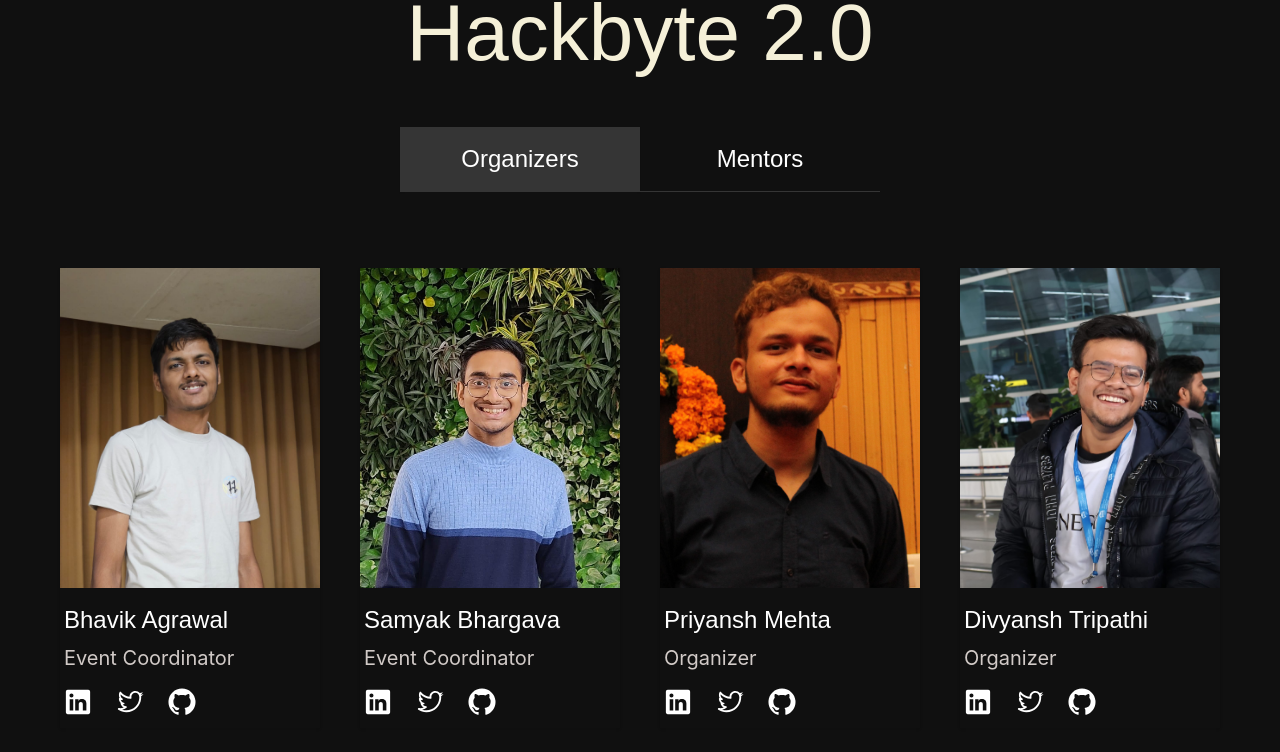
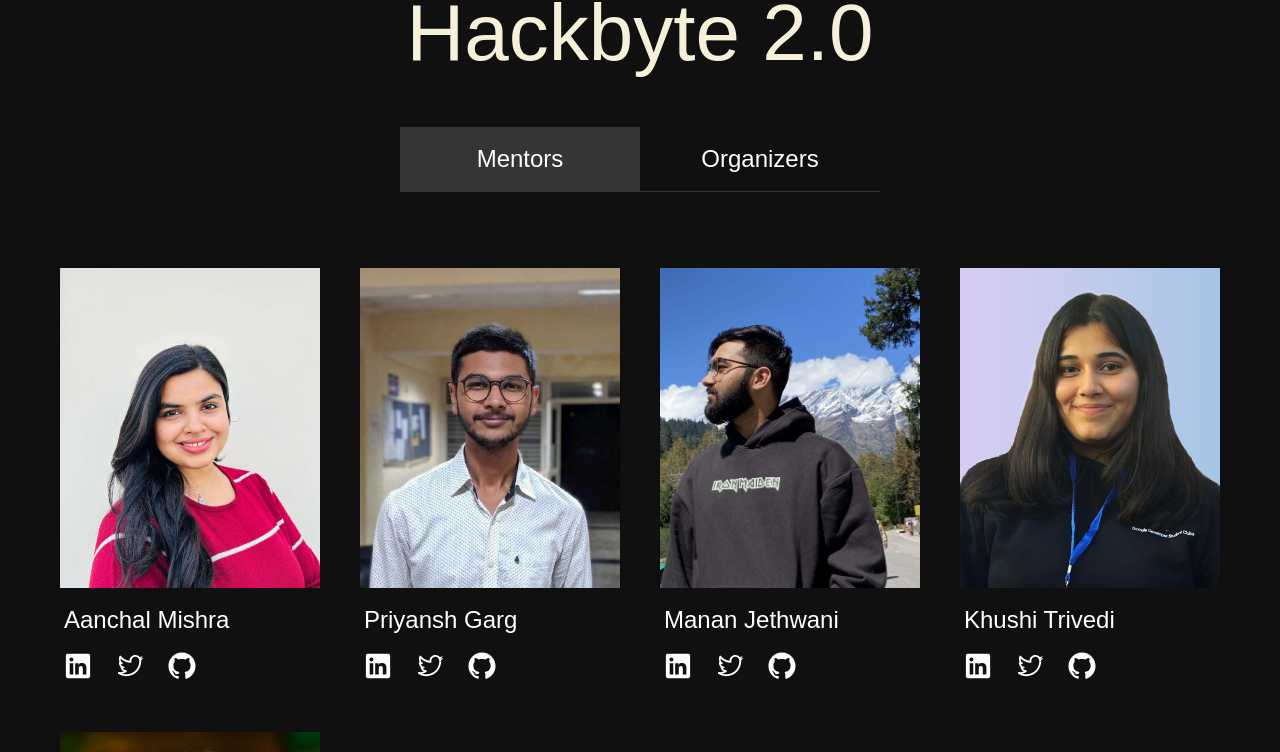
Before and after one commit to BitByte-TPC/hackbyte, a Next.js app: page /humans in a window 1280 px wide. Shown: the part 317-1069 px from the top of the page. Built offline with nearby package versions, Linux system fonts and the light colour scheme; a web font is replaced by a local one.

Commit message:
modify logitech logo

```diff
--- a/app/humans/page.jsx
+++ b/app/humans/page.jsx
@@ -250,10 +250,17 @@ export default function Team() {
         </div>
 
         <Tabs
-          defaultValue="Organizers"
+          defaultValue="Mentors"
           className="flex flex-col justify-center items-center text-white mt-4 md:mt-12"
         >
           <TabsList className="mb-8 md:mb-16 w-[19rem] min-w-[321px]:w-80 sm:w-[488px]">
+            <TabsTrigger
+              value="Mentors"
+              className="sm:p-4 p-2 sm:w-60 w-40 min-[300px]:text-lg sm:text-2xl
+                text-xl leading-7"
+            >
+              Mentors
+            </TabsTrigger>
             <TabsTrigger
               value="Organizers"
               className="sm:p-4 p-2 sm:w-60 w-40 min-[300px]:text-lg sm:text-2xl
@@ -261,30 +268,23 @@ export default function Team() {
             >
               Organizers
             </TabsTrigger>
-            <TabsTrigger
-              value="Mentors"
-              className="sm:p-4 p-2 sm:w-60 w-40 min-[300px]:text-lg sm:text-2xl
-                text-xl leading-7"
+          </TabsList>
+          <TabsContent value="Mentors">
+            <div
+              className="grid grid-cols-1 sm:grid-cols-2 lg:grid-cols-3 xl:grid-cols-4
+                place-content-center place-items-center gap-10"
             >
-              Mentors
-            </TabsTrigger>
-          </TabsList>
+              {mentorData.map((human, index) => (
+                <HumansCard key={index} index={index} {...human} />
+              ))}
+            </div>
+          </TabsContent>
           <TabsContent value="Organizers">
             <div
               className="grid grid-cols-1 sm:grid-cols-2 lg:grid-cols-3 xl:grid-cols-4
                 place-content-center place-items-center gap-10"
             >
               {organizerData.map((human, index) => (
-                <HumansCard key={index} index={index} {...human} />
-              ))}
-            </div>
-          </TabsContent>
-          <TabsContent value="Mentors">
-            <div
-              className="grid grid-cols-1 sm:grid-cols-2 lg:grid-cols-3 xl:grid-cols-4
-                place-content-center place-items-center gap-10"
-            >
-              {mentorData.map((human, index) => (
                 <HumansCard key={index} index={index} {...human} />
               ))}
             </div>
--- a/app/partners/page.jsx
+++ b/app/partners/page.jsx
@@ -2,7 +2,7 @@ import Navbar from "@/components/Navbar";
 import { Tabs, TabsContent, TabsList, TabsTrigger } from "@/components/ui/tabs";
 import SponsorCard from "@/components/ui/cards";
 
-import logitech from "@/public/partnersPage/logitech.png";
+import logitech from "@/public/partnersPage/logitech.jpg";
 
 import mlh from "@/public/partnersPage/mlh.webp";
 import github from "@/public/partnersPage/github.png";
--- a/app/schedule/page.jsx
+++ b/app/schedule/page.jsx
@@ -221,7 +221,7 @@ export default function Schedule() {
           <Dialog>
             <DialogTrigger>
               <div
-                className="flex flex-col justify-center items-center h-[300px] md:h-[400px]
+                className="flex flex-col justify-start items-center h-[300px] md:h-[400px]
                   gap-6 md:gap-8 px-4 py-8 md:px-8 md:py-16 cursor-pointer
                   rounded-[8px] border border-[#E5FFF1]"
                 style={{
@@ -319,7 +319,7 @@ export default function Schedule() {
           <Dialog>
             <DialogTrigger>
               <div
-                className="flex flex-col justify-center items-center h-[300px] md:h-[400px]
+                className="flex flex-col justify-start items-center h-[300px] md:h-[400px]
                   gap-6 md:gap-8 px-4 py-8 md:px-8 md:py-16 cursor-pointer
                   rounded-[8px] border border-[#E5FFF1]"
                 style={{
@@ -416,7 +416,7 @@ export default function Schedule() {
           <Dialog>
             <DialogTrigger>
               <div
-                className="flex flex-col justify-center items-center h-[300px] md:h-[400px]
+                className="flex flex-col justify-start items-center h-[300px] md:h-[400px]
                   gap-6 md:gap-8 px-4 py-8 md:px-8 md:py-16 cursor-pointer
                   rounded-[8px] border border-[#FFFAEF]"
                 style={{
--- a/components/HackbyteLogo/style.css
+++ b/components/HackbyteLogo/style.css
@@ -1,5 +1,5 @@
 #hackbyteLogo {
-    width: auto !important;
-    height: auto !important;
-    max-width:none !important;
+  width: auto !important;
+  height: auto !important;
+  max-width: none !important;
 }
```
Also changed, not shown: public/partnersPage/logitech.jpg (added), public/partnersPage/logitech.png (deleted).
